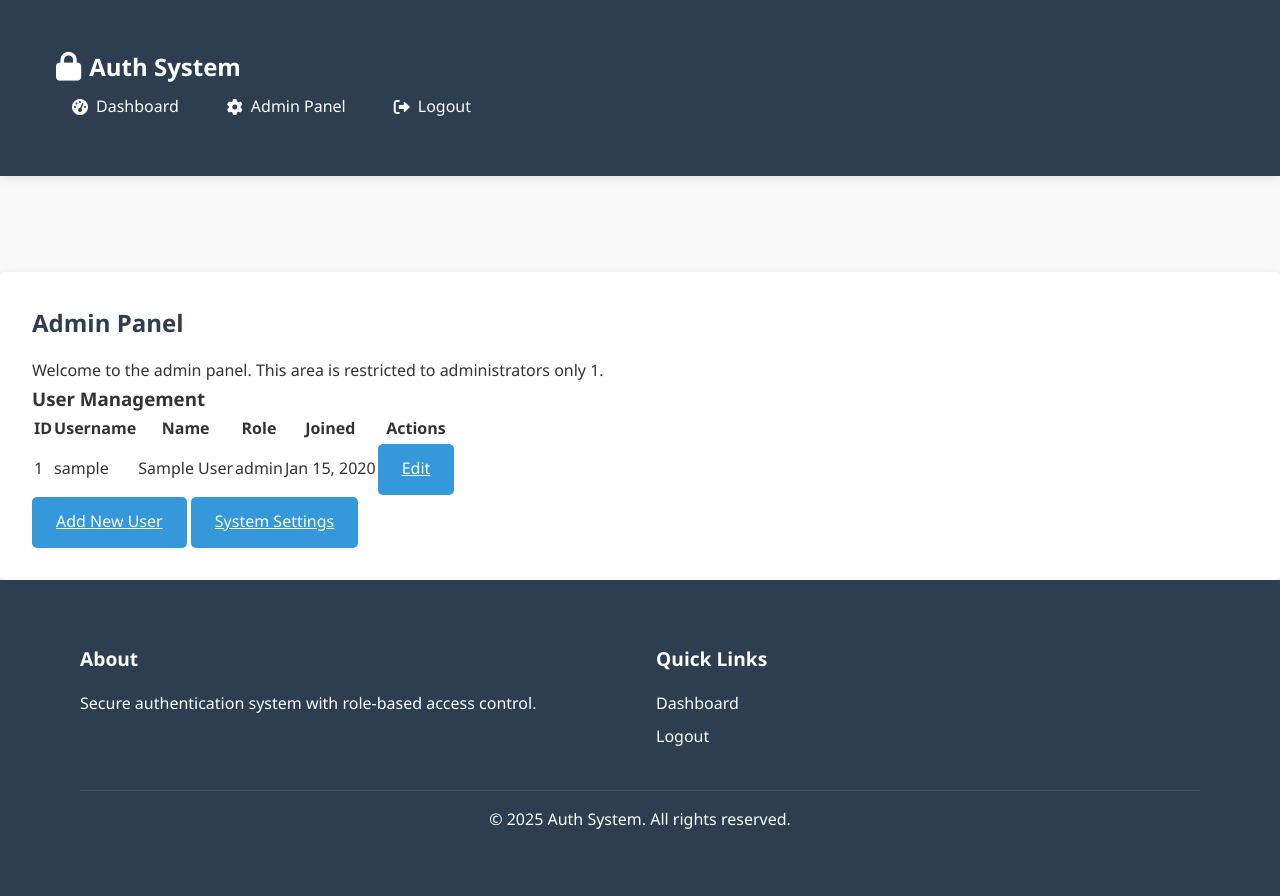
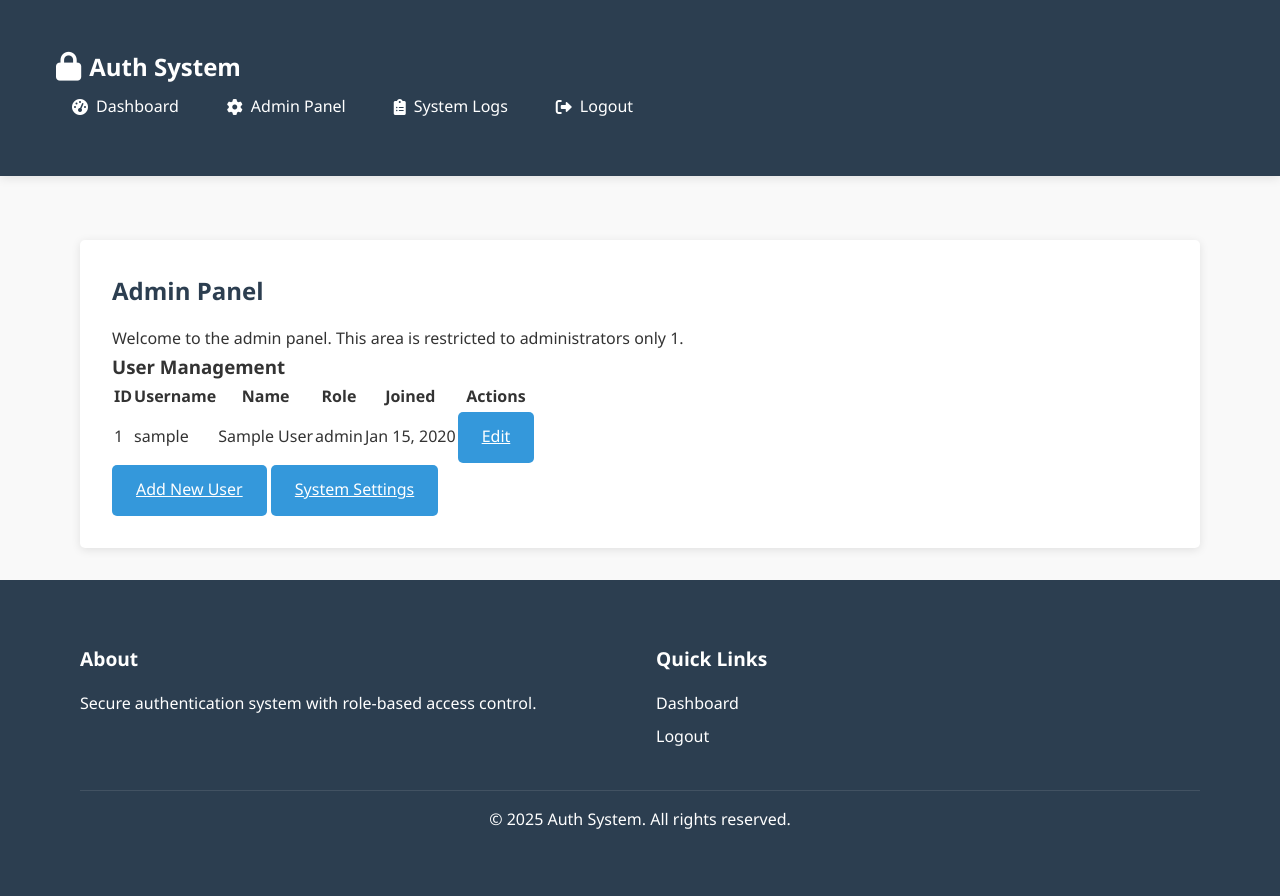
Before and after one commit to PazMelon/itp305v2, a PHP site: page /admin.php in a window 1280 px wide. Run offline with PHP 8.4, Linux system fonts and the light colour scheme; the visitor is signed in with stand-in values (Sample User, id 1); tables that the repository leaves empty or names only in its code hold one stand-in row (values such as "Sample post"); some libraries are stand-ins or nearby versions.

Commit message:
modified to add system logs

```diff
--- a/includes/header.php
+++ b/includes/header.php
@@ -9,7 +9,9 @@
     <title><?php echo isset($pageTitle) ? $pageTitle : 'Auth System'; ?></title>
     <link rel="stylesheet" href="https://cdnjs.cloudflare.com/ajax/libs/font-awesome/6.0.0/css/all.min.css">
     <link rel="stylesheet" href="assets/css/style.css">
+    <link rel="stylesheet" href="https://cdn.datatables.net/1.11.5/css/jquery.dataTables.min.css">
     <script src="https://code.jquery.com/jquery-3.6.0.min.js"></script>
+    <script src="https://cdn.datatables.net/1.11.5/js/jquery.dataTables.min.js"></script>
     <script src="assets/js/auth.js" defer></script>
 </head>
 
@@ -29,6 +31,7 @@
                         <a href="dashboard.php"><i class="fas fa-tachometer-alt"></i> Dashboard</a>
                         <?php if (Auth::checkRole('admin')): ?>
                             <a href="admin.php"><i class="fas fa-cog"></i> Admin Panel</a>
+                            <a href="system-logs.php"><i class="fas fa-clipboard-list"></i> System Logs</a>
                         <?php endif; ?>
                         <a href="logout.php"><i class="fas fa-sign-out-alt"></i> Logout</a>
                     <?php else: ?>
@@ -39,4 +42,4 @@
             </div>
         </nav>
     </header>
-    <main class="container"></main>
+    <main class="container">
```
